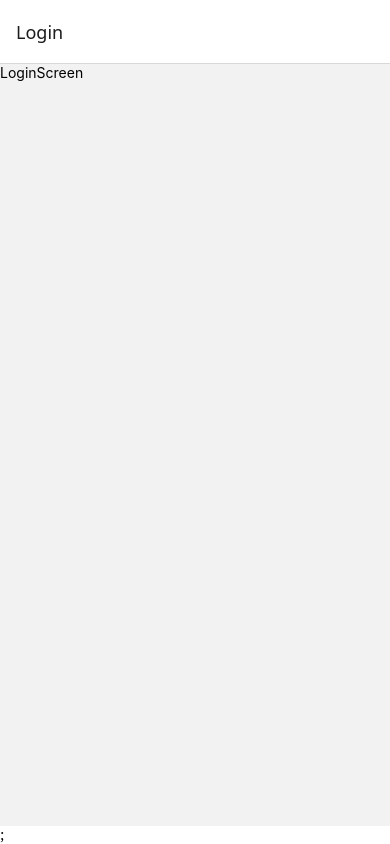
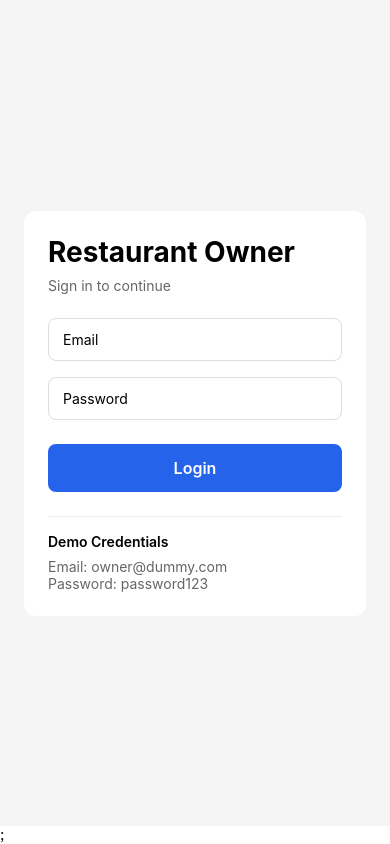
Before and after one commit to Sandesh4141/Restaurant-solution, a React Native app: screen /Login in a window 390 px wide. Built offline with nearby package versions, Linux system fonts and the light colour scheme.

Commit message:
added authentication and login

```diff
--- /dev/null
+++ b/src/features/auth/constants/credentials.ts
@@ -0,0 +1,4 @@
+export const VALID_CREDENTIALS = {
+  email: "owner@dummy.com",
+  password: "password123",
+};
--- a/src/features/auth/screens/LoginScreen.tsx
+++ b/src/features/auth/screens/LoginScreen.tsx
@@ -1,14 +1,139 @@
-import { StyleSheet, Text, View } from 'react-native'
-import React from 'react'
+import React, { useState } from "react";
+import {
+  Alert,
+  KeyboardAvoidingView,
+  Platform,
+  StyleSheet,
+  Text,
+  TextInput,
+  TouchableOpacity,
+  View,
+} from "react-native";
+import { NativeStackScreenProps } from "@react-navigation/native-stack";
 
-const LoginScreen = () => {
+import { RootStackParamList } from "../../../navigation/types/types";
+import { VALID_CREDENTIALS } from "../constants/credentials";
+type Props = NativeStackScreenProps<RootStackParamList, "Login">;
+
+
+const LoginScreen = ({ navigation }: Props) => {
+  const [email, setEmail] = useState("");
+  const [password, setPassword] = useState("");
+
+  const handleLogin = () => {
+    const isValid =
+      email.trim() === VALID_CREDENTIALS.email &&
+      password === VALID_CREDENTIALS.password;
+
+    if (!isValid) {
+      Alert.alert("Login Failed", "Invalid email or password.");
+      return;
+    }
+
+    navigation.replace("Orders");
+  };
+
   return (
-    <View>
-      <Text>LoginScreen</Text>
-    </View>
-  )
-}
+    <KeyboardAvoidingView
+      style={styles.container}
+      behavior={Platform.OS === "ios" ? "padding" : undefined}
+    >
+      <View style={styles.card}>
+        <Text style={styles.title}>Restaurant Owner</Text>
+        <Text style={styles.subtitle}>Sign in to continue</Text>
 
-export default LoginScreen
+        <TextInput
+          placeholder="Email"
+          autoCapitalize="none"
+          keyboardType="email-address"
+          value={email}
+          onChangeText={setEmail}
+          style={styles.input}
+        />
 
-const styles = StyleSheet.create({})
+        <TextInput
+          placeholder="Password"
+          secureTextEntry
+          value={password}
+          onChangeText={setPassword}
+          style={styles.input}
+        />
+
+        <TouchableOpacity style={styles.button} onPress={handleLogin}>
+          <Text style={styles.buttonText}>Login</Text>
+        </TouchableOpacity>
+
+        <View style={styles.demoContainer}>
+          <Text style={styles.demoTitle}>Demo Credentials</Text>
+          <Text style={styles.demoText}>
+            Email: {VALID_CREDENTIALS.email}
+          </Text>
+          <Text style={styles.demoText}>
+            Password: {VALID_CREDENTIALS.password}
+          </Text>
+        </View>
+      </View>
+    </KeyboardAvoidingView>
+  );
+};
+
+export default LoginScreen;
+
+const styles = StyleSheet.create({
+  container: {
+    flex: 1,
+    justifyContent: "center",
+    padding: 24,
+    backgroundColor: "#F5F5F5",
+  },
+  card: {
+    backgroundColor: "#FFFFFF",
+    borderRadius: 12,
+    padding: 24,
+    elevation: 2,
+  },
+  title: {
+    fontSize: 28,
+    fontWeight: "700",
+    marginBottom: 8,
+  },
+  subtitle: {
+    color: "#666",
+    marginBottom: 24,
+  },
+  input: {
+    borderWidth: 1,
+    borderColor: "#DDD",
+    borderRadius: 8,
+    paddingHorizontal: 14,
+    paddingVertical: 12,
+    marginBottom: 16,
+    backgroundColor: "#FFF",
+  },
+  button: {
+    backgroundColor: "#2563EB",
+    paddingVertical: 14,
+    borderRadius: 8,
+    alignItems: "center",
+    marginTop: 8,
+  },
+  buttonText: {
+    color: "#FFF",
+    fontWeight: "600",
+    fontSize: 16,
+  },
+  demoContainer: {
+    marginTop: 24,
+    paddingTop: 16,
+    borderTopWidth: 1,
+    borderTopColor: "#EEE",
+  },
+  demoTitle: {
+    fontWeight: "600",
+    marginBottom: 8,
+  },
+  demoText: {
+    color: "#666",
+    fontSize: 14,
+  },
+});
--- a/src/navigation/AppNavigator.tsx
+++ b/src/navigation/AppNavigator.tsx
@@ -7,7 +7,7 @@ import { RootStackParamList } from "./types/types";
 import OrdersScreen from "../features/orders/screens/OrdersScreen";
 import OrdersDetailsScreen from "../features/orders/screens/OrdersDetailsScreen";
 
-const Stack = createNativeStackNavigator();
+const Stack = createNativeStackNavigator<RootStackParamList>();
 
 export function AppNavigator() {
   return (
@@ -17,6 +17,7 @@ export function AppNavigator() {
         screenOptions={{
           headerBackTitle: "Back",
           animation: "slide_from_right",
+          headerShown : false
         }}
       >
         <Stack.Screen
--- a/src/navigation/types/types.ts
+++ b/src/navigation/types/types.ts
@@ -1,7 +1,7 @@
 export type RootStackParamList = {
   Login: undefined;
   Orders: undefined;
-//   OrderDetails: {
-//     orderId: string;
-//   };
+  OrderDetails: {
+    orderId: string;
+  };
 };
```
